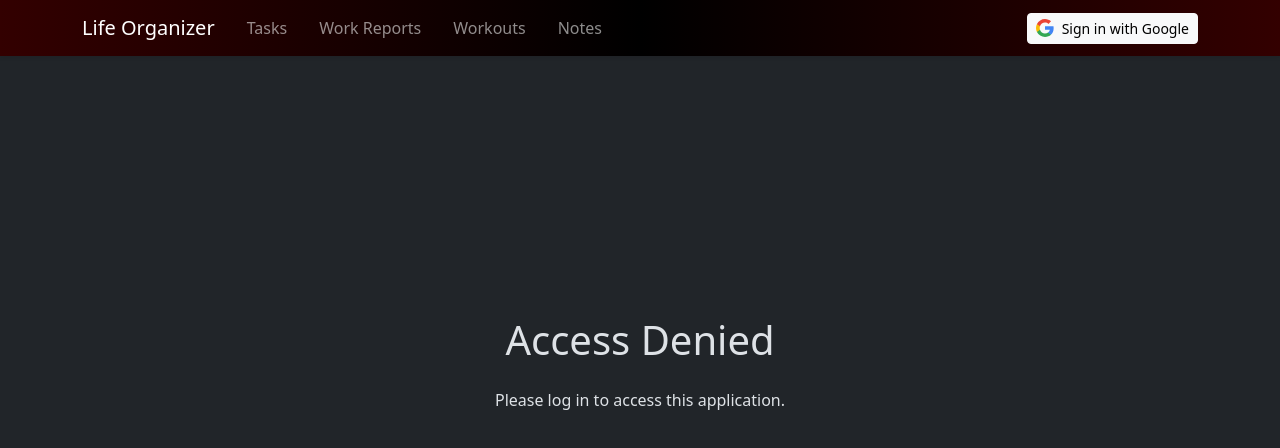
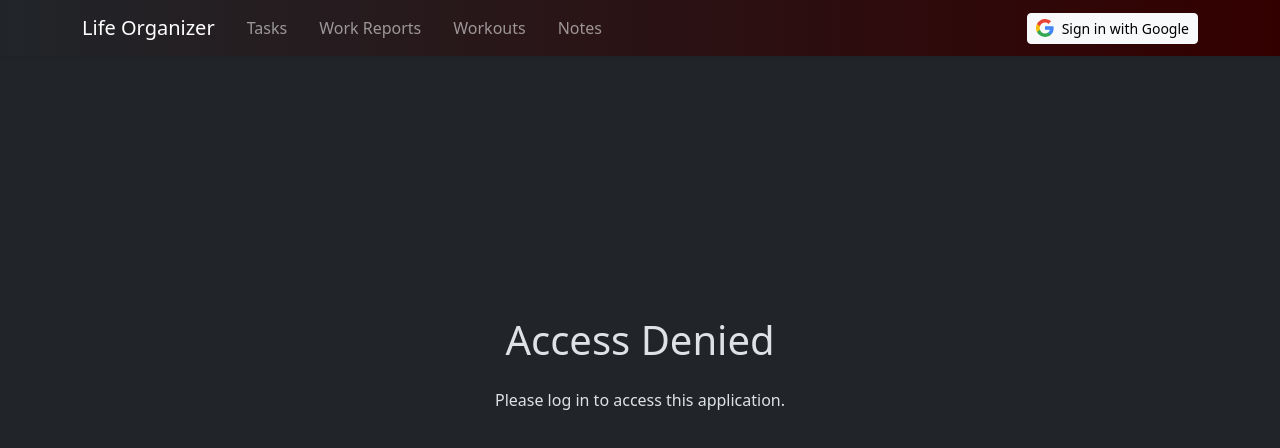
Before and after one commit to dramlian/life-organizer, a Next.js app: page / in a window 1280 px wide. Shown: the top 448 px of the page. Built offline with nearby package versions, Linux system fonts and the light colour scheme; no server answers.

Commit message:
Final touch on the css designs

```diff
--- a/app/components/navbar/nav.css
+++ b/app/components/navbar/nav.css
@@ -1,6 +1,6 @@
 .navbar-gradient {
     background: linear-gradient(90deg,
             #330000 0%,
-            #000000 50%,
+            #212529 0%,
             #330000 100%);
 }
```
